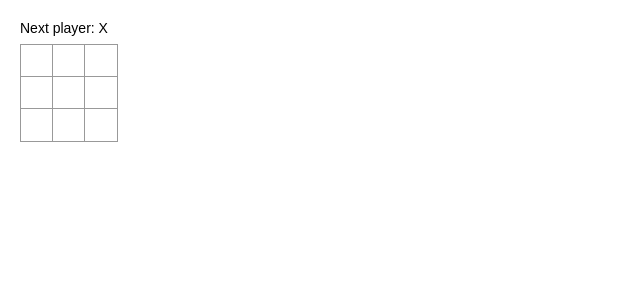
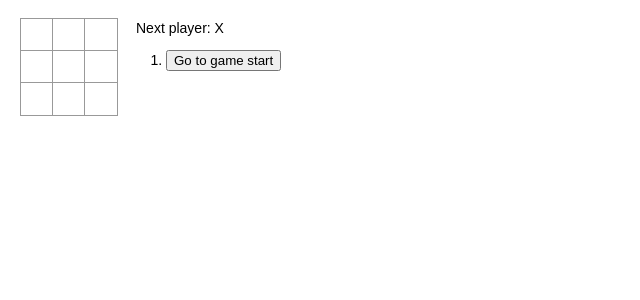
Before and after one commit to amosbaby/react-learning, a React (Create React App) app: page / in a window 1280 px wide. Shown: the top 300 px of the page, without its empty margins (0-640 px from the left). Built offline with nearby package versions, Linux system fonts and the light colour scheme.

Commit message:
add history

```diff
--- a/src/tic-tac-toe/tic-tac-toe.js
+++ b/src/tic-tac-toe/tic-tac-toe.js
@@ -19,12 +19,9 @@ function Board(props) {
     return <Square value={props.squares[i]} onClick={()=>props.onClick(i)}/>;
   }
 
-  const winner =  calculateWinner(props.squares)
-  const status = winner ? 'Winner is: ' + winner : 'Next player: ' + (props.xIsNext ? 'X' : 'O');
-
   return (
     <div>
-      <div className="status">{status}</div>
+      {/* <div className="status">{status}</div> */}
       <div className="board-row">
         {renderSquare(0)}
         {renderSquare(1)}
@@ -53,30 +50,49 @@ export class Game extends React.Component {
       history:[{
         squares: Array(9).fill(null),
       }],
+      move:0,
       xIsNext: true // ，判断下一步是X还是O
     }
   }
 
   handleClick(index){
-    // 保证数据的不可变性
-    const history = this.state.history.slice()
-    const current = history[history.length - 1]
-    if(calculateWinner(current.squares) || current.squares[index]){
+    // 保证数据的不可变性,如果返回到某一步再走一步，则之前的记录失效了，因此只截取最新的
+    const history = this.state.history.slice(0,this.state.move + 1)
+    const squares = history[history.length - 1].squares.slice()
+    if(calculateWinner(squares) || squares[index] || this.state.move < history.length - 1){
       return
     }
-    current.squares[index] = this.state.xIsNext ? 'X' : 'O'
+    squares[index] = this.state.xIsNext ? 'X' : 'O'
     this.setState({
       history: history.concat({
-        squares: current.squares
+        squares
       }),
-      xIsNext: !this.state.xIsNext
+      xIsNext: !this.state.xIsNext,
+      move: history.length
     })
     console.log(this.state.history)
   }
+
+  jumpTo(move){
+    this.setState({move,xIsNext: move % 2 === 0})
+  }
+
   render() {
 
-    const history = this.state.history
-    const current = history[history.length - 1]
+    const {history,move} = this.state
+    const current = history[move]
+    console.log('current:',history,move, current)
+    const winner =  calculateWinner(current.squares)
+    const status = winner ? 'Winner is: ' + winner : 'Next player: ' + (this.state.xIsNext ? 'X' : 'O');
+
+    const moves = history.map((step,move)=>{
+      const desc = move ? 'Go to move# ' + move : 'Go to game start'
+      return (
+        <li key={desc}>
+          <button onClick={()=>this.jumpTo(move)}> { desc } </button>
+        </li>
+      )
+    })
 
     return (
       <div className="game">
@@ -84,8 +100,8 @@ export class Game extends React.Component {
           <Board xIsNext={this.state.xIsNext} squares={current.squares} onClick={(i) => this.handleClick(i)}/>
         </div>
         <div className="game-info">
-          <div>{/* status */}</div>
-          <ol>{/* TODO */}</ol>
+          <div>{status}</div>
+          <ol>{ moves }</ol>
         </div>
       </div>
     );
```
